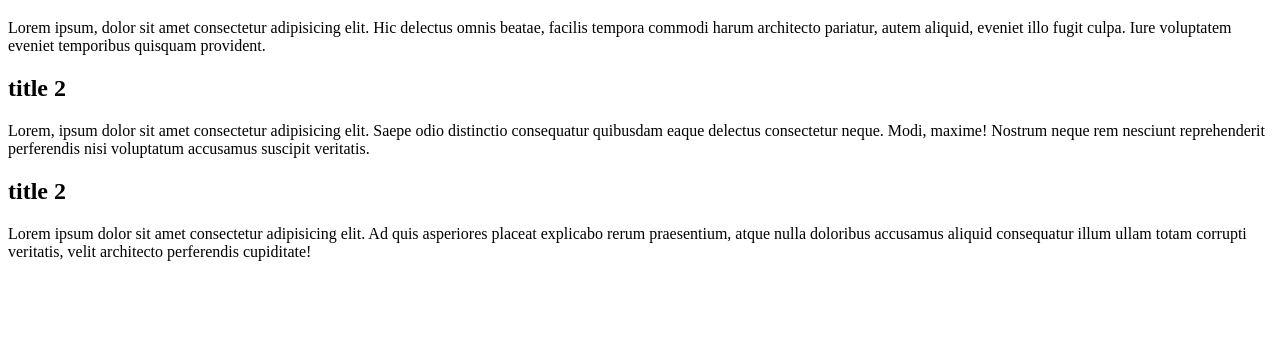
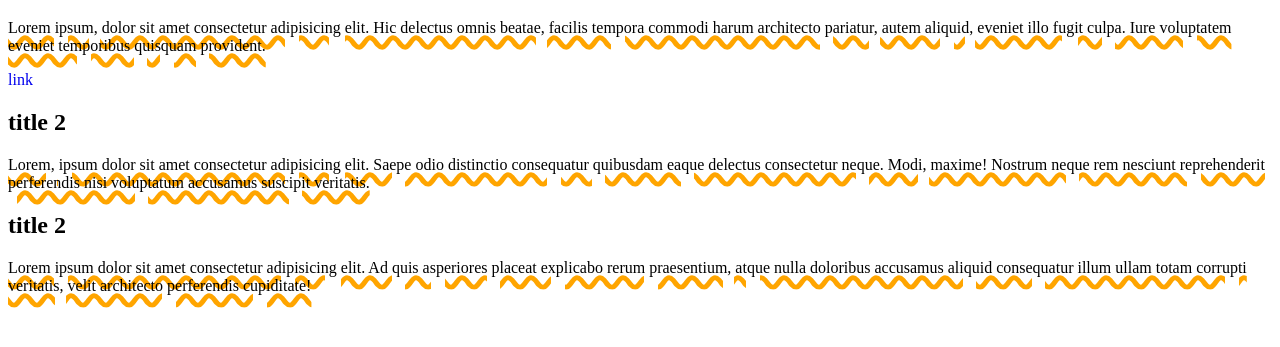
Before and after one commit to a19860101/RWD2021, a plain HTML site: page _css/text.html in a window 1280 px wide. Shown: the part 61-408 px from the top of the page. Drawn offline with Linux system fonts and the light colour scheme.

Commit message:
20211031

```diff
--- a/_css/text.html
+++ b/_css/text.html
@@ -17,6 +17,21 @@
 
             0,1,2,3,4,5,6,7,8,9,a,b,c,d,e,f
         */
+        p {
+            /* text-decoration: underline overline line-through; */
+            /* underline, overline, line-through, none */
+
+            /* text-decoration-color: red; */
+            /* text-decoration-style: wavy; */
+            /* solid, dashed, dotted, double, wavy */
+            /* text-decoration-thickness: 1px; */
+            /* text-decoration-line: underline; */
+
+            text-decoration: underline wavy orange 5px;
+        }
+        a {
+            text-decoration: none;
+        }
     </style>
 </head>
 <body>
@@ -24,6 +39,7 @@
     <p>
         Lorem ipsum, dolor sit amet consectetur adipisicing elit. Hic delectus omnis beatae, facilis tempora commodi harum architecto pariatur, autem aliquid, eveniet illo fugit culpa. Iure voluptatem eveniet temporibus quisquam provident.
     </p>
+    <a href="#">link</a>
     <h2>title 2</h2>
     <p>Lorem, ipsum dolor sit amet consectetur adipisicing elit. Saepe odio distinctio consequatur quibusdam eaque delectus consectetur neque. Modi, maxime! Nostrum neque rem nesciunt reprehenderit perferendis nisi voluptatum accusamus suscipit veritatis.</p>
     <h2>title 2</h2>
```
